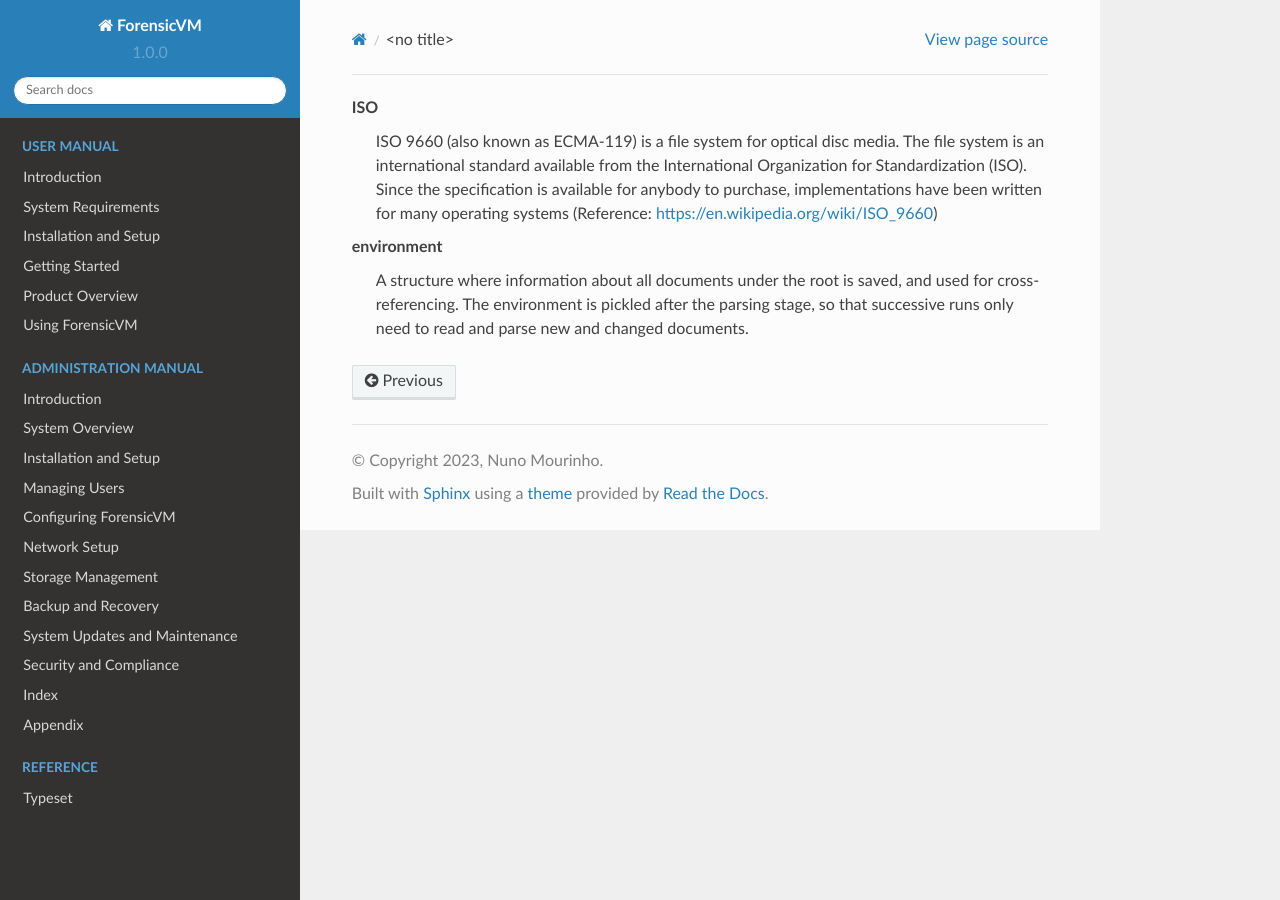
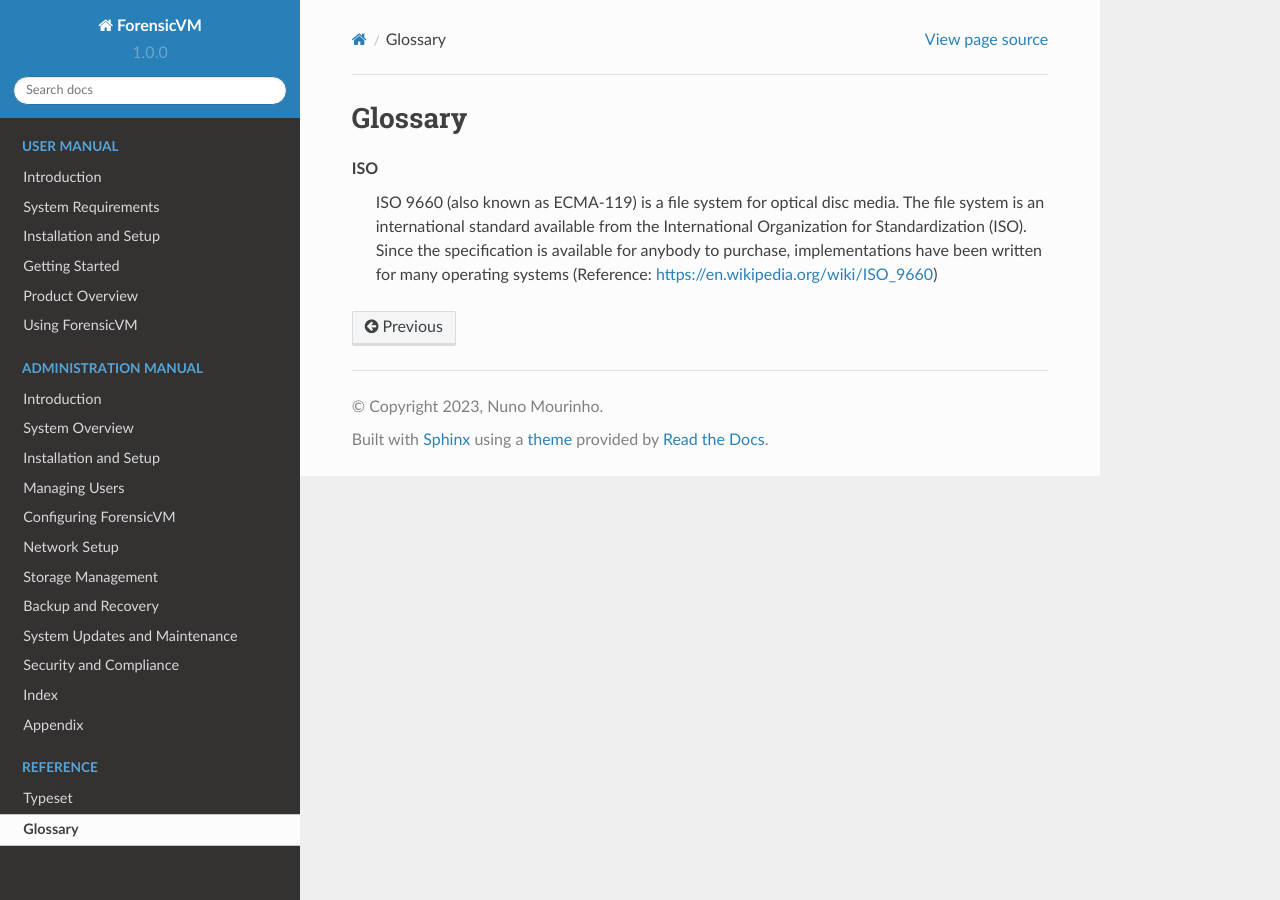
Before and after one commit to nunomourinho/ForensicVMServerAndClientDocs, a Sphinx documentation site: the page built from docs/glossary.rst, in a window 1280 px wide. Built offline with Sphinx 7.4.7 and the Read the Docs theme 2.0.0, drawn with Linux system fonts in a browser that asks for light colours; pages that are not in the unit, such as notebooks, are missing from menus.

Commit message:
Update glossary.rst

```diff
--- a/docs/glossary.rst
+++ b/docs/glossary.rst
@@ -1,7 +1,7 @@
+Glossary
+=========
+
 .. glossary::
 
    ISO
       ISO 9660 (also known as ECMA-119) is a file system for optical disc media. The file system is an international standard available from the International Organization for Standardization (ISO). Since the specification is available for anybody to purchase, implementations have been written for many operating systems (Reference: https://en.wikipedia.org/wiki/ISO_9660)
-
-   environment
-      A structure where information about all documents under the root is saved, and used for cross-referencing.  The environment is pickled after the parsing stage, so that successive runs only need to read  and parse new and changed documents.
```
